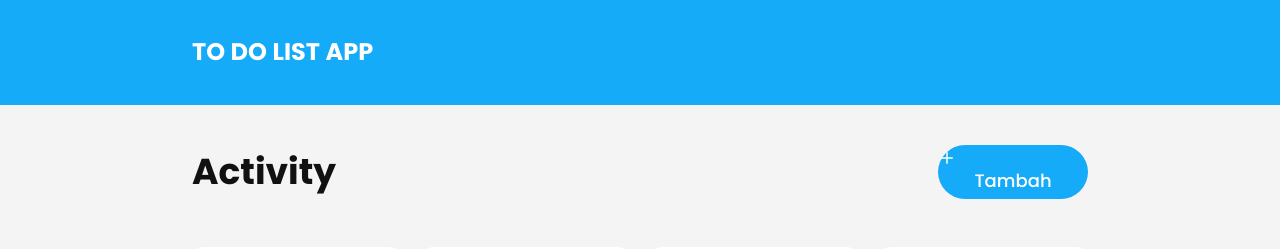
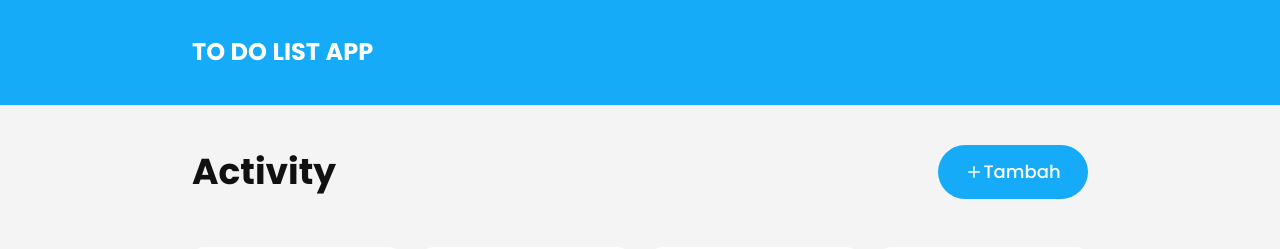
Before and after one commit to up2dul/todo-list, a React (Vite) app: page / in a window 1280 px wide. Shown: the top 249 px of the page. Built offline with nearby package versions, Linux system fonts and the light colour scheme.

Commit message:
feat(comps): 🎸 add dataset cy to Button props

```diff
--- a/src/components/Button.tsx
+++ b/src/components/Button.tsx
@@ -3,17 +3,22 @@ import clsx from 'clsx';
 
 type ButtonProps = {
   children: ReactNode;
+  cy: string;
   color: 'primary' | 'danger' | 'light';
   isDisabled?: boolean;
 };
 
-export const Button = ({ children, color }: ButtonProps) => {
+export const Button = ({ children, cy, color }: ButtonProps) => {
   const classes: string = clsx(
-    'w-[150px] h-[54px] rounded-full text-lg font-medium',
+    'flex h-[54px] w-[150px] items-center justify-center rounded-full text-lg font-medium',
     color === 'primary' && 'bg-primary text-white hover:bg-primary/[.85]',
     color === 'danger' && 'bg-danger text-white hover:bg-danger/[.85]',
     color === 'light' && 'bg-light text-black hover:bg-black/[.2]'
   );
 
-  return <button className={classes}>{children}</button>;
+  return (
+    <button data-cy={cy} className={classes}>
+      {children}
+    </button>
+  );
 };
```
